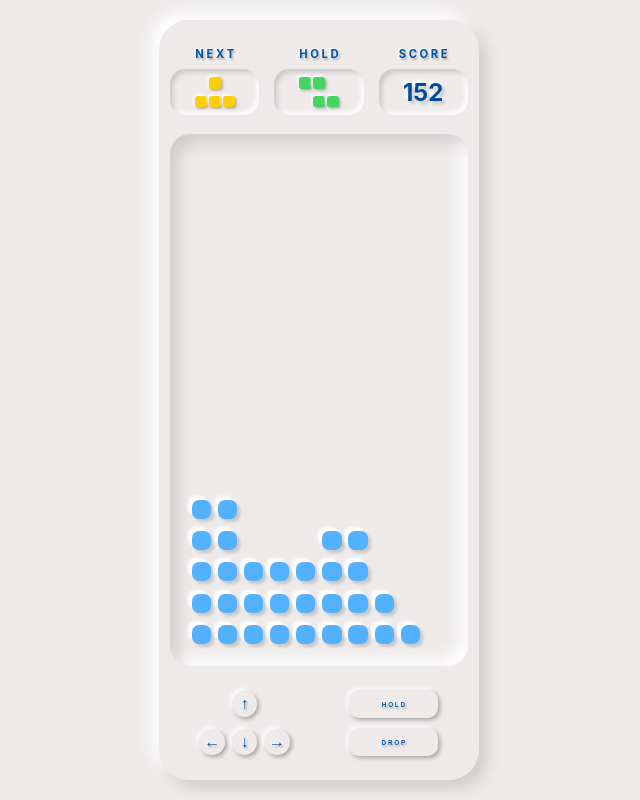
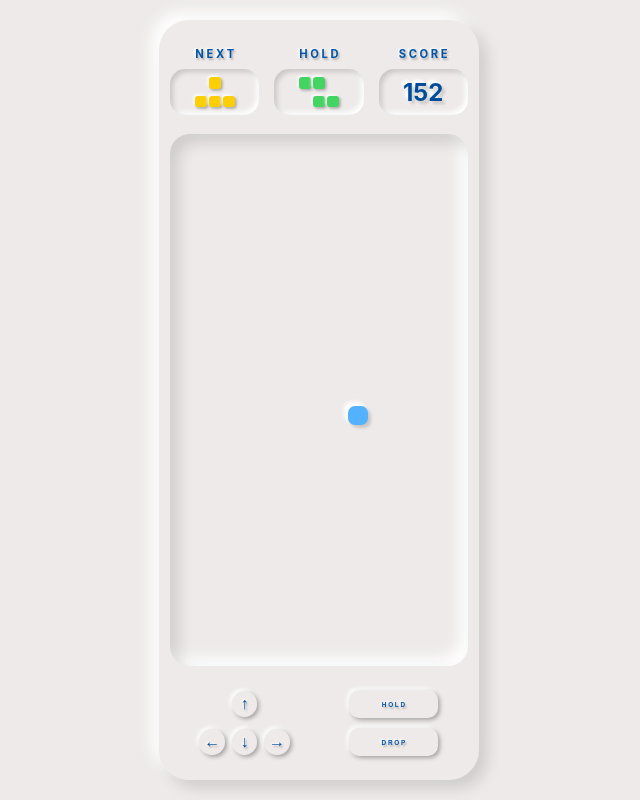
Before and after one commit to curry0622/Tetris-Web-Game, a React (Create React App) app: page / in a window 1280 px wide. Shown: the whole page, without its empty margins (321-961 px from the left). Built offline with nearby package versions, Linux system fonts and the light colour scheme.

Commit message:
feat: state of blocks

```diff
--- a/src/game/board.tsx
+++ b/src/game/board.tsx
@@ -1,15 +1,46 @@
-import React from 'react';
+/* eslint-disable @typescript-eslint/no-unused-vars */
+import React, { useEffect, useState } from 'react';
 import classNames from 'classnames';
 import Status from './status';
 import Screen from './screen';
 import Control from './control';
 
-const Board: React.FC = () => (
-  <div className={classNames('board-container')}>
-    <Status />
-    <Screen />
-    <Control />
-  </div>
-);
+const Board: React.FC = () => {
+  // blocks to display
+  const [blks, setBlks] = useState<number[][]>([
+    [0, 0, 0, 0, 0, 0, 0, 0, 0, 0],
+    [0, 0, 0, 0, 0, 0, 0, 0, 0, 0],
+    [0, 0, 0, 0, 0, 0, 0, 0, 0, 0],
+    [0, 0, 0, 0, 0, 0, 0, 0, 0, 0],
+    [0, 0, 0, 0, 0, 0, 0, 0, 0, 0],
+    [0, 0, 0, 0, 0, 0, 0, 0, 0, 0],
+    [0, 0, 0, 0, 0, 0, 0, 0, 0, 0],
+    [0, 0, 0, 0, 0, 0, 0, 0, 0, 0],
+    [0, 0, 0, 0, 0, 0, 1, 0, 0, 0],
+    [0, 0, 0, 0, 0, 0, 0, 0, 0, 0],
+    [0, 0, 0, 0, 0, 0, 0, 0, 0, 0],
+    [0, 0, 0, 0, 0, 0, 0, 0, 0, 0],
+    [0, 0, 0, 0, 0, 0, 0, 0, 0, 0],
+    [0, 0, 0, 0, 0, 0, 0, 0, 0, 0],
+    [0, 0, 0, 0, 0, 0, 0, 0, 0, 0],
+    [0, 0, 0, 0, 0, 0, 0, 0, 0, 0],
+  ]);
+
+  // function to determine blocks
+  const handleBlksChange = () => {};
+
+  // trigger handleBlksChange each second
+  useEffect(() => {
+    setInterval(handleBlksChange, 1000);
+  }, []);
+
+  return (
+    <div className={classNames('board-container')}>
+      <Status />
+      <Screen blks={blks} />
+      <Control />
+    </div>
+  );
+};
 
 export default Board;
--- a/src/game/screen/index.tsx
+++ b/src/game/screen/index.tsx
@@ -1,10 +1,14 @@
+/* eslint-disable @typescript-eslint/no-unused-vars */
 /* eslint-disable arrow-body-style */
 import React from 'react';
 import classNames from 'classnames';
-import { blocks } from './blocks';
 
-const Screen: React.FC = () => {
-  const showBlks = blocks.map((row) => {
+interface IProps {
+  blks: number[][];
+}
+
+const Screen: React.FC<IProps> = ({ blks }) => {
+  const showBlks = blks.map((row) => {
     return (
       <div className={classNames('screen-row')}>
         {row.map((i) => {
--- a/src/scss/game/screen/index.scss
+++ b/src/scss/game/screen/index.scss
@@ -38,7 +38,7 @@
   border-radius: 7px;
   box-shadow:
     3px 3px 3px rgba(0, 0, 0, 0.15),
-    -4px -4px 3px rgba(255, 255, 255, 1);
+    -4px -4px 4px rgba(255, 255, 255, 1);
 }
 
 .screen-block--empty {
```
